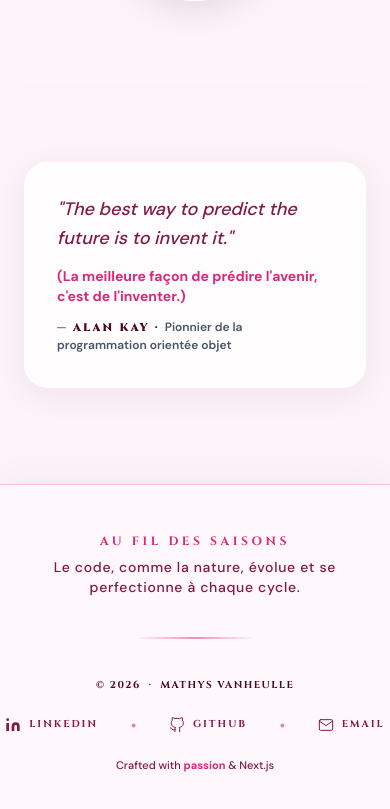
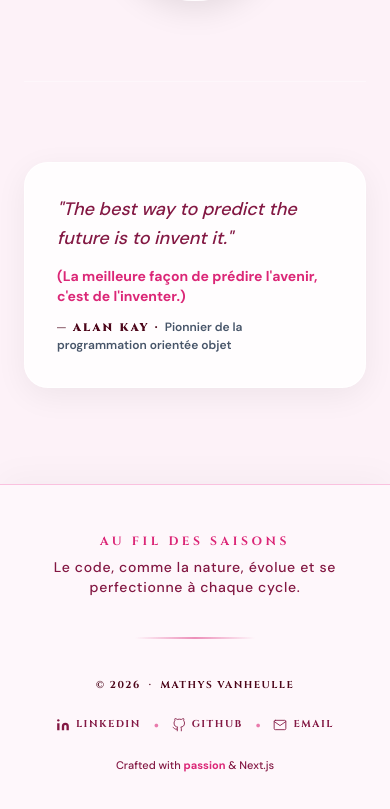
Before and after one commit to Mathys-V/portfolio-mathys, a Next.js app: page / in a window 390 px wide. Shown: the part 901-1710 px from the top of the page. Built offline with nearby package versions, Linux system fonts and the light colour scheme.

Commit message:
Fix footer mobile + image fond mobile

```diff
--- a/app/page.tsx
+++ b/app/page.tsx
@@ -18,7 +18,10 @@ export default function Home() {
       {/* ══════════════════════════════════════════════════
           IMAGES DE FOND MULTI-SAISONS (En 'fixed' pour le Footer)
       ══════════════════════════════════════════════════ */}
-      <div className="fixed inset-0 z-0 pointer-events-none">
+      <div
+        className="fixed top-0 left-0 w-full h-[100dvh] z-0 pointer-events-none overflow-hidden"
+        style={{ transform: "translateZ(0)", willChange: "transform" }}
+      >
         <Image
           src="/img/themes/summer-beach.webp"
           alt="Paysage d'été ensoleillé"
--- a/components/Footer.tsx
+++ b/components/Footer.tsx
@@ -87,13 +87,13 @@ export default function Footer() {
             </p>
           </div>
 
-          {/* Bloc Central : Liens sociaux */}
-          <div className="md:w-1/3 flex justify-center items-center gap-8">
+          {/* Bloc Central : Liens sociaux (Sans flex-wrap, on réduit juste le gap sur mobile) */}
+          <div className="md:w-1/3 flex justify-center items-center gap-3 md:gap-8">
             <a
               href="https://linkedin.com/in/mathys-vanheulle"
               target="_blank"
               rel="noopener noreferrer"
-              className="social-link flex items-center gap-2 font-bold"
+              className="social-link flex items-center gap-1.5 md:gap-2 font-bold whitespace-nowrap"
               aria-label="LinkedIn"
             >
               <svg
@@ -101,6 +101,7 @@ export default function Footer() {
                 height="16"
                 viewBox="0 0 24 24"
                 fill="currentColor"
+                className="w-3.5 h-3.5 md:w-4 md:h-4"
               >
                 <path d="M16 8a6 6 0 016 6v7h-4v-7a2 2 0 00-2-2 2 2 0 00-2 2v7h-4v-7a6 6 0 016-6zM2 9h4v12H2z" />
                 <circle cx="4" cy="4" r="2" />
@@ -109,7 +110,7 @@ export default function Footer() {
                 style={{
                   fontFamily: "'Cinzel', serif",
                   fontSize: "10px",
-                  letterSpacing: "0.2em",
+                  letterSpacing: "0.15em",
                 }}
               >
                 LINKEDIN
@@ -131,7 +132,7 @@ export default function Footer() {
               href="https://github.com/Mathys-V"
               target="_blank"
               rel="noopener noreferrer"
-              className="social-link flex items-center gap-2 font-bold"
+              className="social-link flex items-center gap-1.5 md:gap-2 font-bold whitespace-nowrap"
               aria-label="GitHub"
             >
               <svg
@@ -139,6 +140,7 @@ export default function Footer() {
                 height="16"
                 viewBox="0 0 24 24"
                 fill="currentColor"
+                className="w-3.5 h-3.5 md:w-4 md:h-4"
               >
                 <path
                   d="M9 19c-5 1.5-5-2.5-7-3m14 6v-3.87a3.37 3.37 0 00-.94-2.61c3.14-.35 6.44-1.54 6.44-7A5.44 5.44 0 0020 4.77 5.07 5.07 0 0019.91 1S18.73.65 16 2.48a13.38 13.38 0 00-7 0C6.27.65 5.09 1 5.09 1A5.07 5.07 0 005 4.77a5.44 5.44 0 00-1.5 3.78c0 5.42 3.3 6.61 6.44 7A3.37 3.37 0 009 18.13V22"
@@ -153,7 +155,7 @@ export default function Footer() {
                 style={{
                   fontFamily: "'Cinzel', serif",
                   fontSize: "10px",
-                  letterSpacing: "0.2em",
+                  letterSpacing: "0.15em",
                 }}
               >
                 GITHUB
@@ -173,7 +175,7 @@ export default function Footer() {
 
             <a
               href="mailto:mathys.vanheulle@gmail.com"
-              className="social-link flex items-center gap-2 font-bold"
+              className="social-link flex items-center gap-1.5 md:gap-2 font-bold whitespace-nowrap"
               aria-label="Email"
             >
               <svg
@@ -185,6 +187,7 @@ export default function Footer() {
                 strokeWidth="1.5"
                 strokeLinecap="round"
                 strokeLinejoin="round"
+                className="w-3.5 h-3.5 md:w-4 md:h-4"
               >
                 <rect x="2" y="4" width="20" height="16" rx="2" />
                 <path d="M2 6l10 7 10-7" />
@@ -193,7 +196,7 @@ export default function Footer() {
                 style={{
                   fontFamily: "'Cinzel', serif",
                   fontSize: "10px",
-                  letterSpacing: "0.2em",
+                  letterSpacing: "0.15em",
                 }}
               >
                 EMAIL
```
